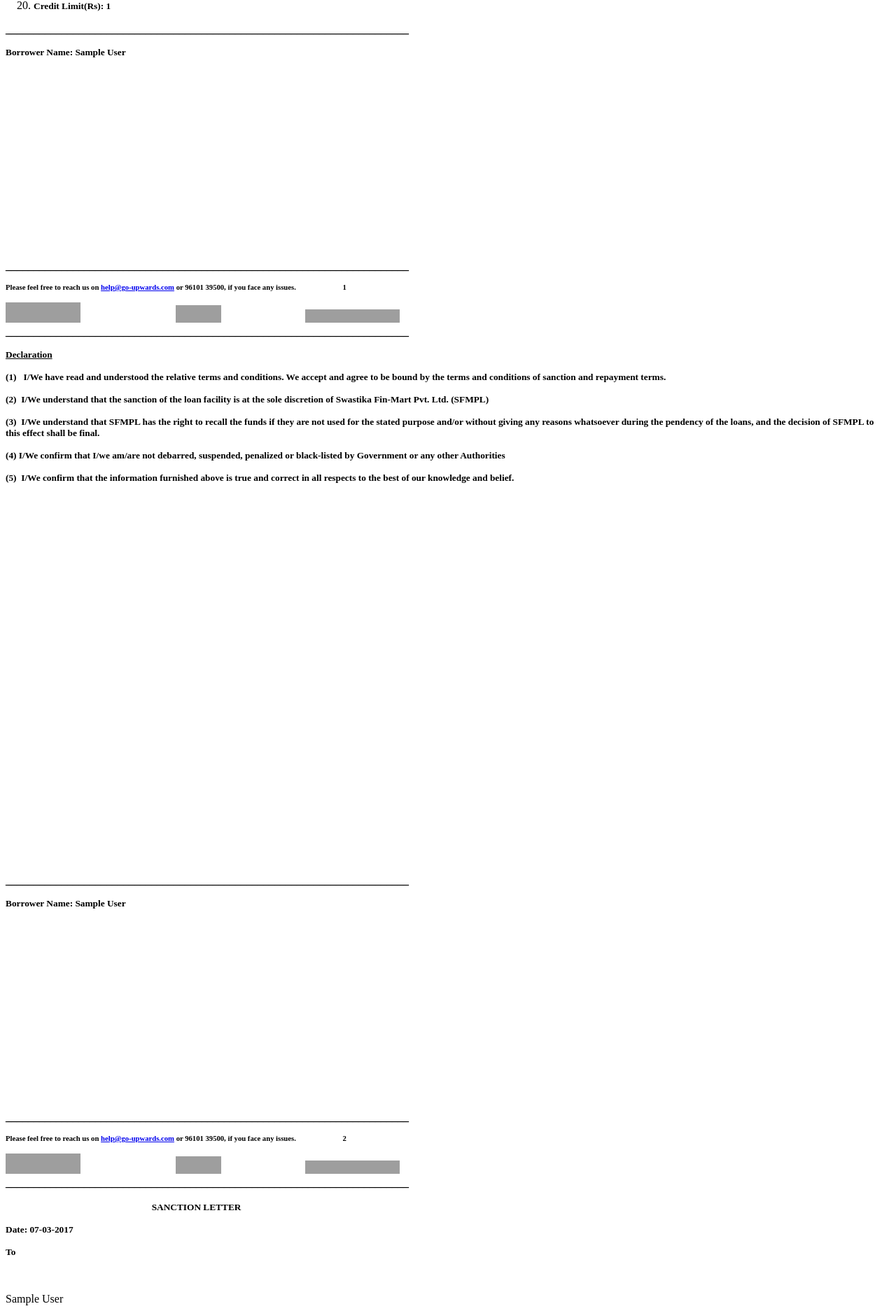
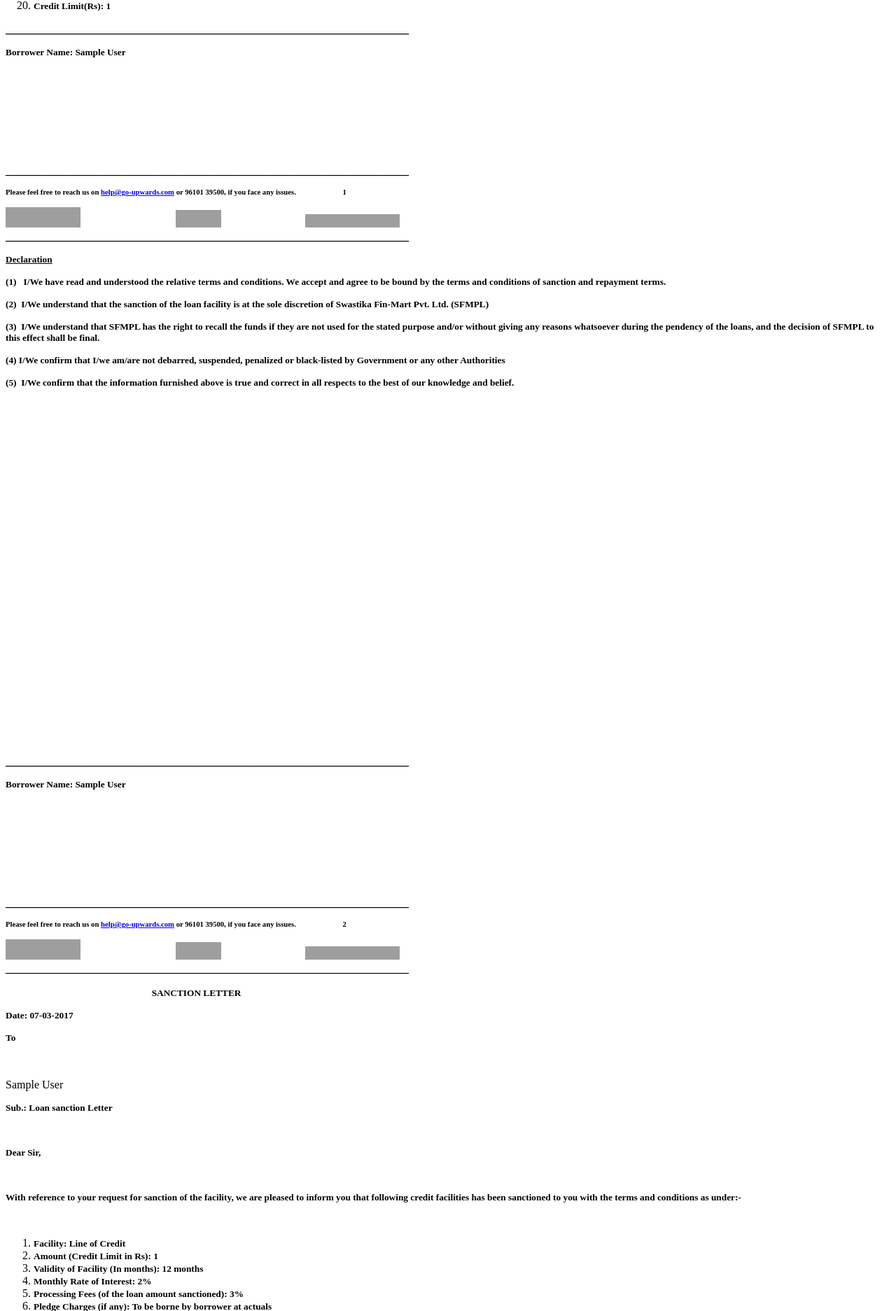
Before and after one commit to nimeshkverma/Experiments-Kwargs, a Django app: page /customer/1/loan_agreement/ in a window 1280 px wide. Shown: the part 802-2675 px from the top of the page at 70% size. Run offline with Django 3.2, Linux system fonts and the light colour scheme; tables that the repository leaves empty hold one stand-in row (values such as "Sample post"); parts of the project's set-up code (start-up, migrations or seed data) failed here and were passed over; grey boxes are pictures that could not be loaded.

Commit message:
Updated the pdf and constats

```diff
--- a/upwards/aadhaar/templates/aadhaar/loan_agreement.html
+++ b/upwards/aadhaar/templates/aadhaar/loan_agreement.html
@@ -65,10 +65,6 @@
 <p style="text-align: left;">&nbsp;</p>
 <p style="text-align: left;">&nbsp;</p>
 <p style="text-align: left;">&nbsp;</p>
-<p style="text-align: left;">&nbsp;</p>
-<p style="text-align: left;">&nbsp;</p>
-<p style="text-align: left;">&nbsp;</p>
-<p style="text-align: left;">&nbsp;</p>
 <p style="text-align: left;"><strong>________________________________________________________________________</strong></p>
 <p style="text-align: left;"><span style="font-size: 8pt;"><strong>Please feel free to reach us on <a href="mailto:help@go-upwards.com">help@go-upwards.com</a> or 96101 39500, if you face any issues. &nbsp; &nbsp; &nbsp; &nbsp; &nbsp; &nbsp; &nbsp; &nbsp; &nbsp; &nbsp; &nbsp; &nbsp; 1</strong></span></p>
 <div style="page-break-after: always"></div>
@@ -91,16 +87,11 @@
 <p>&nbsp;</p>
 <p>&nbsp;</p>
 <p>&nbsp;</p>
-<p>&nbsp;</p>
 <p><span style="font-size: 10pt;"><strong>&nbsp;</strong></span></p>
 <p>&nbsp;</p>
 <p>&nbsp;</p>
 <p style="text-align: left;"><strong>________________________________________________________________________</strong></p>
 <p><span style="color: #000000;"><strong><span style="font-size: 8pt;"><span style="font-size: 10pt;">Borrower Name: {{borrower_full_name}} </span> &nbsp; &nbsp; &nbsp; &nbsp; &nbsp;&nbsp;</span></strong></span></p>
-<p style="text-align: left;">&nbsp;</p>
-<p style="text-align: left;">&nbsp;</p>
-<p style="text-align: left;">&nbsp;</p>
-<p style="text-align: left;">&nbsp;</p>
 <p style="text-align: left;">&nbsp;</p>
 <p style="text-align: left;">&nbsp;</p>
 <p style="text-align: left;">&nbsp;</p>
@@ -142,13 +133,8 @@
 <p><strong><span style="font-size: 10pt;">&nbsp;</span></strong><strong><span style="font-size: 10pt;">I/We accept all the terms.</span></strong></p>
 <p>&nbsp;</p>
 <p>&nbsp;</p>
-<p>&nbsp;</p>
 <p><strong>_______________________________________________________________________</strong></p>
 <p><span style="color: #000000;"><strong><span style="font-size: 8pt;"><span style="font-size: 10pt;">Borrower Name: {{borrower_full_name}} </span> &nbsp; &nbsp; &nbsp; &nbsp; &nbsp;&nbsp;</span></strong></span></p>
-<p style="text-align: left;">&nbsp;</p>
-<p style="text-align: left;">&nbsp;</p>
-<p style="text-align: left;">&nbsp;</p>
-<p style="text-align: left;">&nbsp;</p>
 <p style="text-align: left;">&nbsp;</p>
 <p style="text-align: left;">&nbsp;</p>
 <p style="text-align: left;">&nbsp;</p>
@@ -178,17 +164,9 @@
 <ol start="3">
 <li><span style="font-size: 10pt;">The Borrower (s) will provide post dated / undated signed cheques as per the term of sanction to the loan by SFMPL. The Borrower (s) shall not close the mentioned bank account or stop payment of cheques deposited / ECS without prior intimation to SFMPL and in case the mentioned account required to close, will intimate to SFMPL and the Borrower (s) shall replace all existing cheques with fresh cheques of new bank account. Also agreed to inform about the changes in any relevant detail i.e. Address, Email, mobile and other contact details etc., to SFMPL immediately.</span></li>
 </ol>
-<p><strong>&nbsp;</strong></p>
-<p><strong>&nbsp;</strong></p>
-<p><strong>&nbsp;</strong></p>
-<p><strong>&nbsp;</strong></p>
 
 <p><strong>________________________________________________________________________</strong></p>
 <p><span style="color: #000000;"><strong><span style="font-size: 8pt;"><span style="font-size: 10pt;">Borrower Name: {{borrower_full_name}} </span> &nbsp; &nbsp; &nbsp; &nbsp; &nbsp;&nbsp;</span></strong></span></p>
-<p style="text-align: left;">&nbsp;</p>
-<p style="text-align: left;">&nbsp;</p>
-<p style="text-align: left;">&nbsp;</p>
-<p style="text-align: left;">&nbsp;</p>
 <p style="text-align: left;">&nbsp;</p>
 <p style="text-align: left;">&nbsp;</p>
 <p style="text-align: left;">&nbsp;</p>
@@ -217,15 +195,9 @@
 <p>&nbsp;</p>
 <p>&nbsp;</p>
 <p>&nbsp;</p>
-<p>&nbsp;</p>
-<p>&nbsp;</p>
 
 <p><strong>________________________________________________________________________</strong></p>
 <p><span style="color: #000000;"><strong><span style="font-size: 8pt;"><span style="font-size: 10pt;">Borrower Name: {{borrower_full_name}} </span> &nbsp; &nbsp; &nbsp; &nbsp; &nbsp;&nbsp;</span></strong></span></p>
-<p style="text-align: left;">&nbsp;</p>
-<p style="text-align: left;">&nbsp;</p>
-<p style="text-align: left;">&nbsp;</p>
-<p style="text-align: left;">&nbsp;</p>
 <p style="text-align: left;">&nbsp;</p>
 <p style="text-align: left;">&nbsp;</p>
 <p style="text-align: left;">&nbsp;</p>
@@ -255,13 +227,8 @@
 <p>&nbsp;</p>
 <p>&nbsp;</p>
 <p>&nbsp;</p>
-<p>&nbsp;</p>
 <p><strong>________________________________________________________________________</strong></p>
 <p><span style="color: #000000;"><strong><span style="font-size: 8pt;"><span style="font-size: 10pt;">Borrower Name: {{borrower_full_name}} </span> &nbsp; &nbsp; &nbsp; &nbsp; &nbsp;&nbsp;</span></strong></span></p>
-<p style="text-align: left;">&nbsp;</p>
-<p style="text-align: left;">&nbsp;</p>
-<p style="text-align: left;">&nbsp;</p>
-<p style="text-align: left;">&nbsp;</p>
 <p style="text-align: left;">&nbsp;</p>
 <p style="text-align: left;">&nbsp;</p>
 <p style="text-align: left;">&nbsp;</p>
@@ -289,15 +256,9 @@
 <p>&nbsp;</p>
 <p>&nbsp;</p>
 <p>&nbsp;</p>
-<p>&nbsp;</p>
-<p>&nbsp;</p>
 
 <p><strong>________________________________________________________________________</strong></p>
 <p><span style="color: #000000;"><strong><span style="font-size: 8pt;"><span style="font-size: 10pt;">Borrower Name: {{borrower_full_name}} </span> &nbsp; &nbsp; &nbsp; &nbsp; &nbsp;&nbsp;</span></strong></span></p>
-<p style="text-align: left;">&nbsp;</p>
-<p style="text-align: left;">&nbsp;</p>
-<p style="text-align: left;">&nbsp;</p>
-<p style="text-align: left;">&nbsp;</p>
 <p style="text-align: left;">&nbsp;</p>
 <p style="text-align: left;">&nbsp;</p>
 <p style="text-align: left;">&nbsp;</p>
@@ -332,17 +293,11 @@
 <p>&nbsp;</p>
 <p>&nbsp;</p>
 <p>&nbsp;</p>
-<p>&nbsp;</p>
-<p>&nbsp;</p>
 <p><strong>________________________________________________________________________</strong></p>
 <p><span style="color: #000000;"><strong><span style="font-size: 8pt;"><span style="font-size: 10pt;">Borrower Name: {{borrower_full_name}} </span> &nbsp; &nbsp; &nbsp; &nbsp; &nbsp;&nbsp;</span></strong></span></p>
 <p style="text-align: left;">&nbsp;</p>
 <p style="text-align: left;">&nbsp;</p>
 <p style="text-align: left;">&nbsp;</p>
 <p style="text-align: left;">&nbsp;</p>
-<p style="text-align: left;">&nbsp;</p>
-<p style="text-align: left;">&nbsp;</p>
-<p style="text-align: left;">&nbsp;</p>
-<p style="text-align: left;">&nbsp;</p>
 <p style="text-align: left;"><strong>________________________________________________________________________</strong></p>
 <p style="text-align: left;"><span style="font-size: 8pt;"><strong>Please feel free to reach us on <a href="mailto:help@go-upwards.com">help@go-upwards.com</a> or 96101 39500, if you face any issues. &nbsp; &nbsp; &nbsp; &nbsp; &nbsp; &nbsp; &nbsp; &nbsp; &nbsp; &nbsp; &nbsp; &nbsp; 8</strong></span></p>
```
Also changed, not shown: upwards/aadhaar/services/esign_constants.py (+6 -6 lines).
